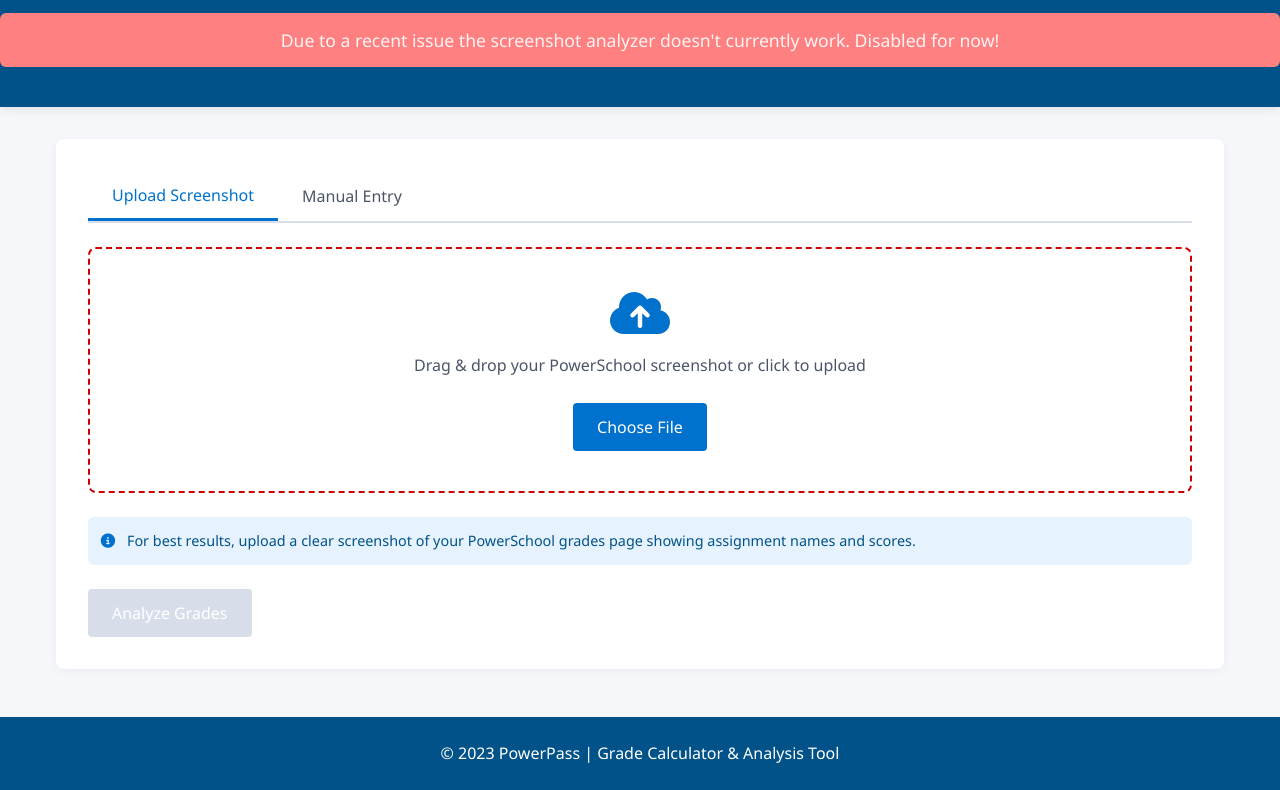
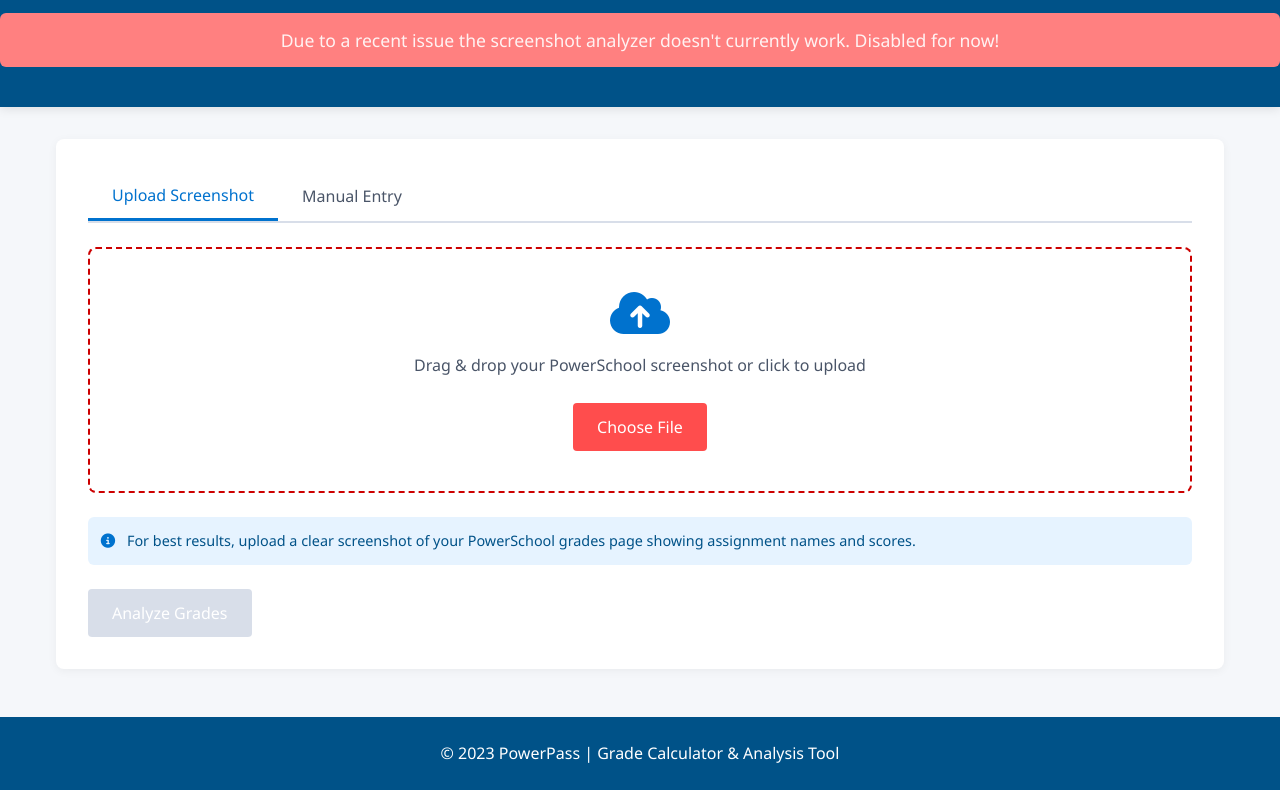
Before and after one commit to parkerrasys/PowerPass, a website: page index.html in a window 1280 px wide. Shown: the part 127-917 px from the top of the page. Drawn offline with nearby package versions, Linux system fonts and the light colour scheme.

Commit message:
Update style.css

```diff
--- a/style.css
+++ b/style.css
@@ -156,7 +156,7 @@
 }
 
 .primary-btn {
-  background-color: var(--secondary-blue);
+  background-color: var(--secondary-red);
   color: var(--white);
   border: none;
   padding: 0.8rem 1.5rem;
@@ -168,7 +168,7 @@
 }
 
 .primary-btn:hover {
-  background-color: var(--primary-blue);
+  background-color: var(--primary-red);
 }
 
 .primary-btn:disabled {
```
